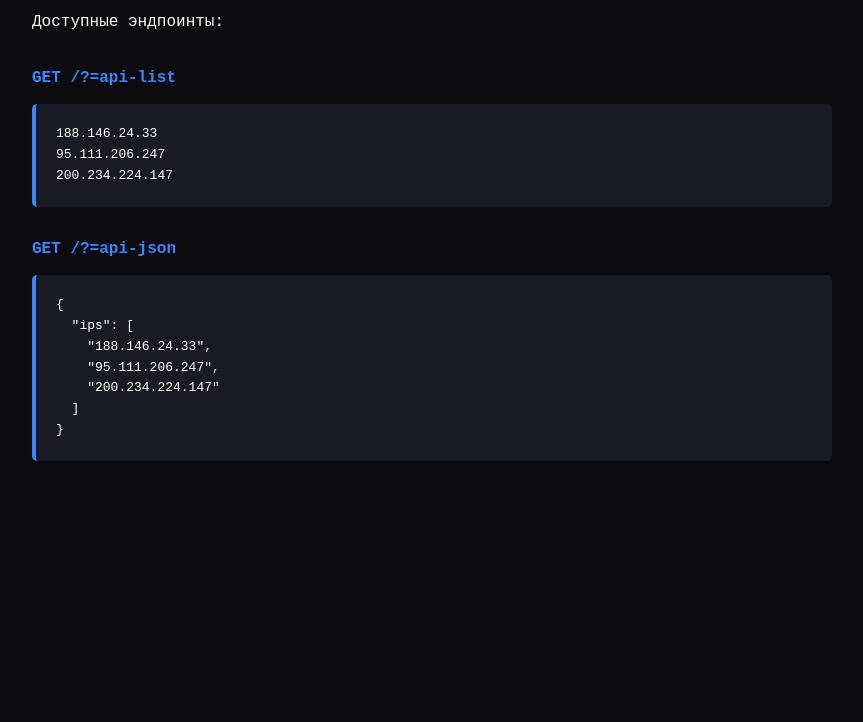
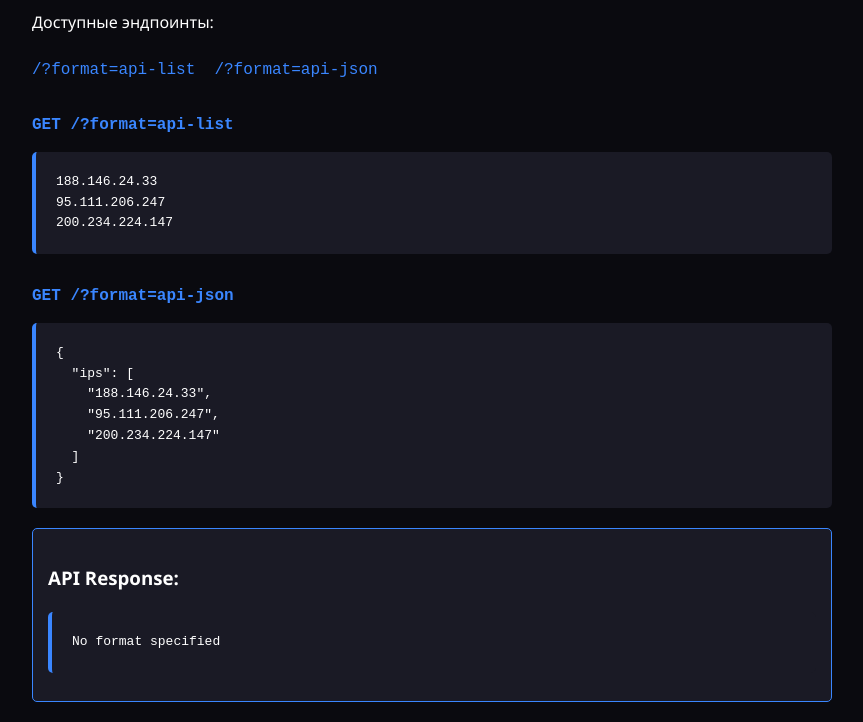
Before and after one commit to usflame/list.antalevpn.com, a plain HTML site: page index.html in a window 1280 px wide. Shown: the part 104-826 px from the top of the page, without its empty margins (208-1071 px from the left). Before the commit the page ends 800 px from the top, so only its background shows below. Drawn offline with Linux system fonts and the light colour scheme.

Commit message:
Update index.html

```diff
--- a/index.html
+++ b/index.html
@@ -6,16 +6,17 @@
     <title>AntaleVPN - IP API</title>
     <style>
         body {
-            font-family: 'Courier New', monospace;
+            font-family: 'Segoe UI', Tahoma, Geneva, Verdana, sans-serif;
             background: #0a0a0f;
             color: #fff;
             margin: 0;
-            padding: 20px;
+            padding: 0;
             line-height: 1.6;
         }
         .container {
             max-width: 800px;
             margin: 0 auto;
+            padding: 20px;
         }
         pre {
             background: #1a1a25;
@@ -29,6 +30,29 @@
             font-weight: bold;
             margin-top: 30px;
             display: block;
+            font-family: 'Courier New', monospace;
+        }
+        .api-response {
+            margin-top: 20px;
+            padding: 15px;
+            background: #1a1a25;
+            border-radius: 5px;
+            border: 1px solid #3a86ff;
+        }
+        .test-links {
+            margin: 20px 0;
+        }
+        .test-links a {
+            color: #3a86ff;
+            text-decoration: none;
+            margin-right: 15px;
+            font-family: 'Courier New', monospace;
+        }
+        .test-links a:hover {
+            text-decoration: underline;
+        }
+        h1 {
+            color: #3a86ff;
         }
     </style>
 </head>
@@ -37,11 +61,29 @@
         <h1>AntaleVPN IP API</h1>
         <p>Доступные эндпоинты:</p>
 
-        <span class="endpoint">GET /?=api-list</span>
-        <pre id="ipList"></pre>
+        <div class="test-links">
+            <a href="/?format=api-list" target="_blank">/?format=api-list</a>
+            <a href="/?format=api-json" target="_blank">/?format=api-json</a>
+        </div>
 
-        <span class="endpoint">GET /?=api-json</span>
-        <pre id="ipJson"></pre>
+        <span class="endpoint">GET /?format=api-list</span>
+        <pre>188.146.24.33
+95.111.206.247
+200.234.224.147</pre>
+
+        <span class="endpoint">GET /?format=api-json</span>
+        <pre>{
+  "ips": [
+    "188.146.24.33",
+    "95.111.206.247",
+    "200.234.224.147"
+  ]
+}</pre>
+
+        <div class="api-response" id="apiResponse" style="display: none;">
+            <h3>API Response:</h3>
+            <pre id="responseContent"></pre>
+        </div>
     </div>
 
     <script>
@@ -51,25 +93,26 @@
         // Разделяем по запятой
         const ipArray = ipString.split(',');
 
-        // Форматируем вывод
-        document.getElementById('ipList').textContent = ipArray.join('\n');
-        document.getElementById('ipJson').textContent = JSON.stringify({
-            ips: ipArray
-        }, null, 2);
-
         // Проверяем параметры URL для API
         const urlParams = new URLSearchParams(window.location.search);
+        const format = urlParams.get('format');
 
-        if (urlParams.has('=api-list')) {
+        if (format === 'api-list') {
             // Выводим чистый текст с IP-адресами
             document.body.innerHTML = ipArray.join('\n');
             document.contentType = 'text/plain';
         }
-        else if (urlParams.has('=api-json')) {
+        else if (format === 'api-json') {
             // Выводим JSON
             document.body.innerHTML = JSON.stringify({ ips: ipArray });
             document.contentType = 'application/json';
         }
+        else {
+            // Показываем тестовые ответы на главной странице
+            document.getElementById('apiResponse').style.display = 'block';
+            document.getElementById('responseContent').textContent =
+                format ? `Unknown format: ${format}` : 'No format specified';
+        }
     </script>
 </body>
 </html>
```
